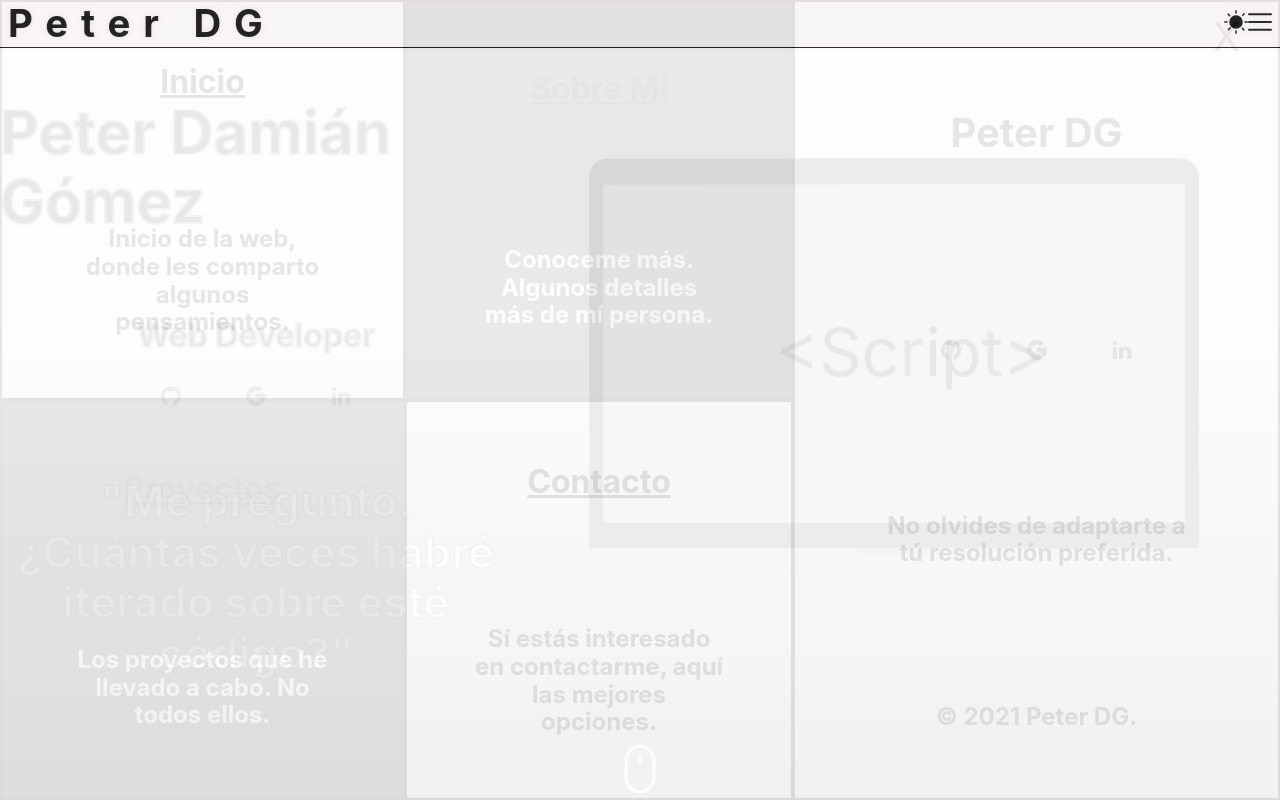
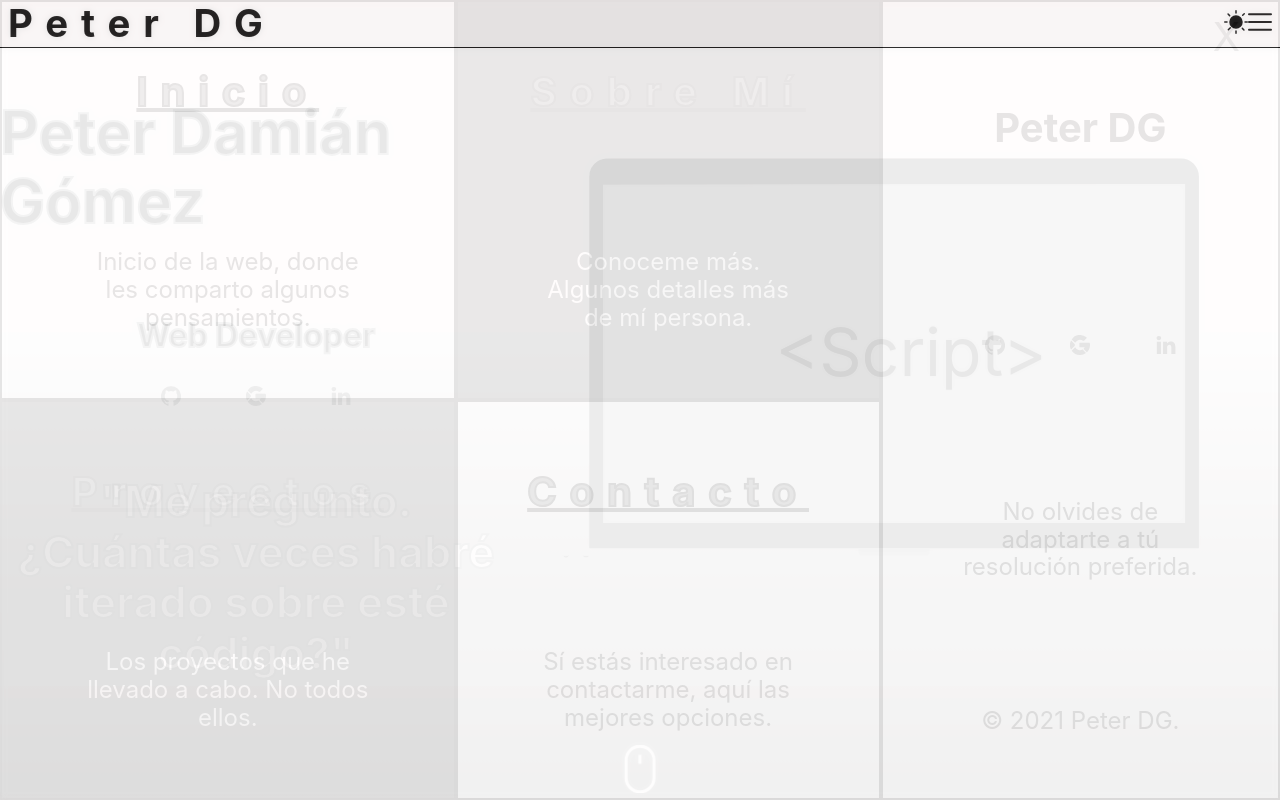
Before and after one commit to PeterDamianG/PeterDamianG, a Next.js app: page / in a window 1280 px wide. Both pictures are taken after a click on the button 1224 px from the left and 21 px from the top of the page. Shown: the top 800 px of the page. Built offline with nearby package versions, Linux system fonts and the light colour scheme.

Commit message:
Fix css for all resolution in nav drawer

```diff
--- a/src/layout/appbar/drawer/contentnav.module.css
+++ b/src/layout/appbar/drawer/contentnav.module.css
@@ -6,20 +6,22 @@
   top: 0;
   left: 0;
   background-color: var(--background-nav-modal);
-  overflow-x: hidden;
+  overflow: hidden;
   display: flex;
   flex-direction: column;
   justify-content: space-evenly;
   align-items: center;
   backdrop-filter: blur(3px);
   -webkit-backdrop-filter: blur(3px);
-  font-weight: bold;
   z-index: 2;
 }
 .sidenav a {
   text-decoration: none;
-  font-size: 2em;
+  font-size: 2.25em;
   color: var(--a-hover);
+  font-weight: bold;
+  letter-spacing: 2vw;
+  -webkit-text-stroke: 2px var(--foreground);
 }
 .closebtn {
   position: absolute;
@@ -38,13 +40,11 @@
   .sidenav a {
     color: var(--a-color);
     font-size: 3.5em;
-    transition: all 0.3s linear;
+    transition: aletter-spacing 0.3s linear;
   }
   .sidenav a:hover {
-    color: var(--a-hover);
-    font-size: 4em;
-    letter-spacing: 0.1em;
-    transition: all 0.3s linear;
+    letter-spacing: 3.1vw;
+    transition: letter-spacing 0.3s linear;
   }
   .closebtn {
     font-size: 2.5em;
@@ -132,12 +132,12 @@
     text-decoration: underline;
     color: var(--a-color);
     font-size: 2.5em;
-    transition: all 0.3s linear;
+    transition: text-shadow 0.3s linear;
+    letter-spacing: 1vw;
   }
   .sidenav a:hover {
-    color: var(--a-hover);
     text-shadow: 2px 2px 8px var(--foreground);
-    transition: all 0.3s linear;
+    transition: text-shadow 0.3s linear;
   }
   .closebtn {
     color: var(--a-color);
@@ -146,9 +146,20 @@
   }
   .closebtn:hover {
     color: var(--a-hover);
-    font-size: 3em;
+    font-size: 2.6em;
     text-shadow: 1px 1px 4px var(--foreground);
     transition: all 0.3s linear;
+  }
+}
+/* LandScape */
+@media all and (max-height: 640px) and (orientation: landscape) {
+  .sidenav a {
+    font-size: 2em;
+    letter-spacing: 3vw;
+    -webkit-text-stroke: 2px var(--foreground);
+  }
+  .sidenav small {
+    font-size: 0.75em;
   }
 }
 /* Animations */
```
